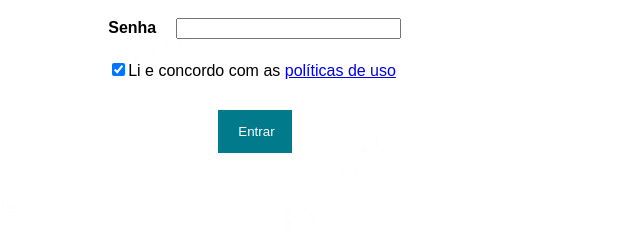
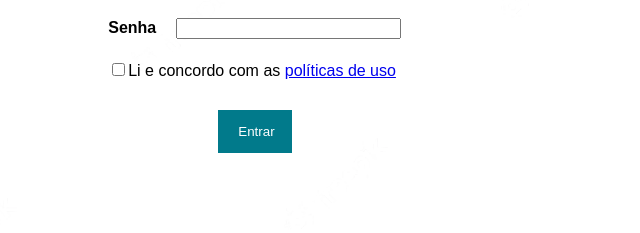
Before and after one commit to v1ctorsales/Labtest, a plain HTML site: page index.html in a window 1280 px wide. Shown: the part 354-587 px from the top of the page, 385-1025 px from the left. Drawn offline with Linux system fonts and the light colour scheme.

Commit message:
Update index.html

```diff
--- a/index.html
+++ b/index.html
@@ -128,7 +128,7 @@ form{
 <h3 ><font color="#000000"></font></h3>
 <h4 ><font color="#000000">Usuário<input type="TEXT" name="username" SIZE="25" MAXLENGTH="63" VALUE="" style="margin-left: 9px;"></font>
 <h4 ><font color="#000000">Senha<input type="Password" name="password" SIZE="25" MAXLENGTH="63" VALUE="" style="margin-left: 20px;"></font></h4>
-<p > <input type="checkbox" id="scales" name="scales"checked>Li e concordo com as <a href="./aup.html" target="_blank">políticas de uso</a></p>
+<p > <input type="checkbox" id="scales" name="scales">Li e concordo com as <a href="./aup.html" target="_blank">políticas de uso</a></p>
 <h4 align=center><font size="5" color="#000000"><input type="button" name="Submit" value="Entrar" class="button" onclick="submitAction();" style="background-color: #017a8b;
    color: white;
    padding: 14px 20px;
```
